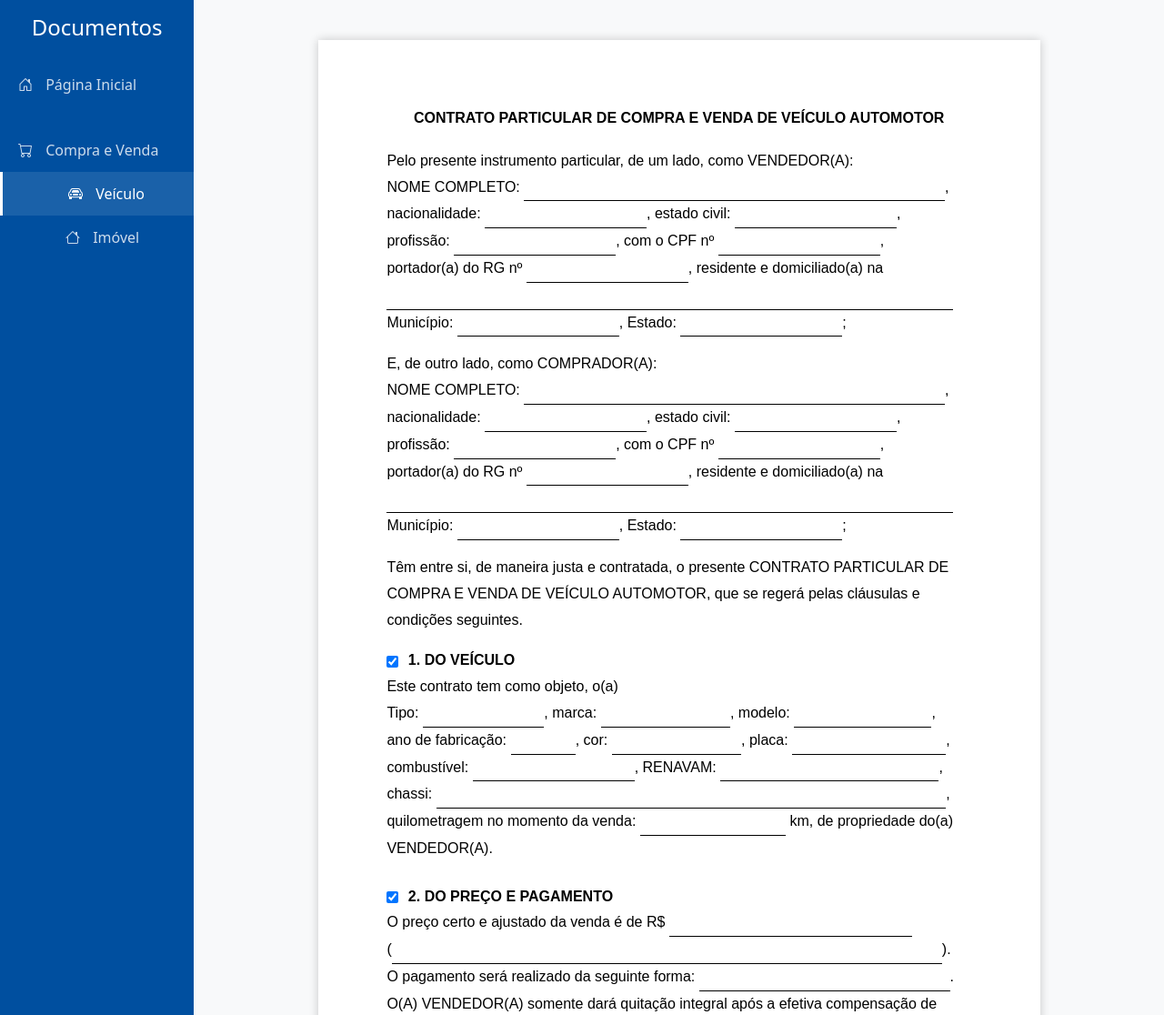
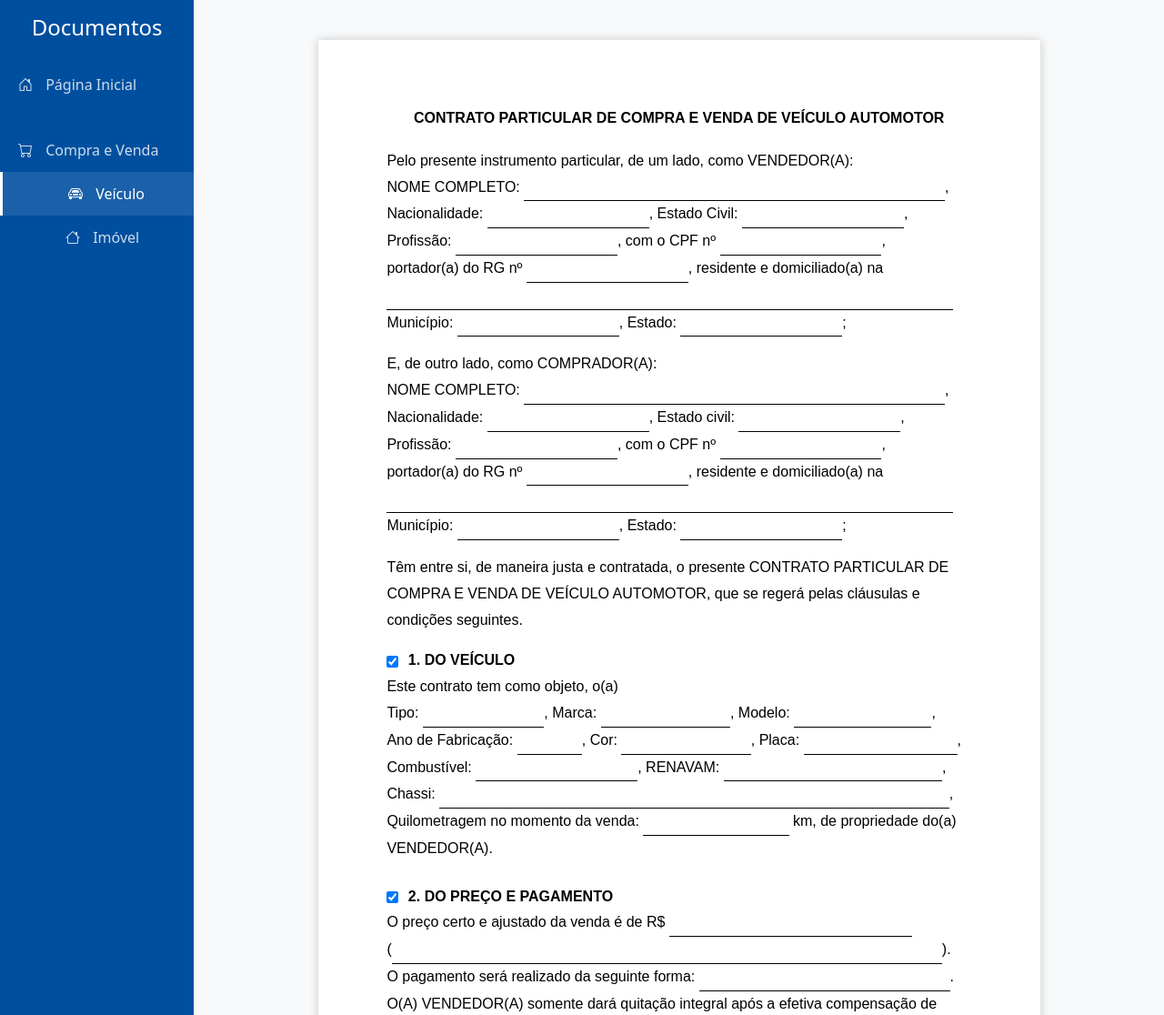
Before and after one commit to Antonio-Neves/document-automation, a Django app: page /contract-sale-vehicle/ in a window 1280 px wide. Shown: the top 1116 px of the page at 91% size. Run offline with Django 5.2, Linux system fonts and the light colour scheme; some libraries are stand-ins or nearby versions.

Commit message:
Changed text capitalization

```diff
--- a/dashboard/templates/dashboard/contract_sale_vehicle.html
+++ b/dashboard/templates/dashboard/contract_sale_vehicle.html
@@ -12,8 +12,8 @@
     <p>
         Pelo presente instrumento particular, de um lado, como VENDEDOR(A):<br>
         NOME COMPLETO: <input type="text" name="seller_name" style="width: 52ch">,<br>
-        nacionalidade: <input type="text" name="seller_nationality" style="width: 20ch">, estado civil: <input type="text" name="seller_marital_status" style="width: 20ch">,<br>
-        profissão: <input type="text" name="seller_profession" style="width: 20ch">, com o CPF nº <input type="text" name="seller_cpf" style="width: 20ch">,<br>
+        Nacionalidade: <input type="text" name="seller_nationality" style="width: 20ch">, Estado Civil: <input type="text" name="seller_marital_status" style="width: 20ch">,<br>
+        Profissão: <input type="text" name="seller_profession" style="width: 20ch">, com o CPF nº <input type="text" name="seller_cpf" style="width: 20ch">,<br>
         portador(a) do RG nº <input type="text" name="seller_rg" style="width: 20ch">, residente e domiciliado(a) na<br>
         <input type="text" name="seller_address" style="width: 70ch"><br>
         Município: <input type="text" name="seller_city" style="width: 20ch">, Estado: <input type="text" name="seller_state" style="width: 20ch">;
@@ -22,8 +22,8 @@
     <p>
         E, de outro lado, como COMPRADOR(A):<br>
         NOME COMPLETO: <input type="text" name="buyer_name" style="width: 52ch">,<br>
-        nacionalidade: <input type="text" name="buyer_nationality" style="width: 20ch">, estado civil: <input type="text" name="buyer_marital_status" style="width: 20ch">,<br>
-        profissão: <input type="text" name="buyer_profession" style="width: 20ch">, com o CPF nº <input type="text" name="buyer_cpf" style="width: 20ch">,<br>
+        Nacionalidade: <input type="text" name="buyer_nationality" style="width: 20ch">, Estado civil: <input type="text" name="buyer_marital_status" style="width: 20ch">,<br>
+        Profissão: <input type="text" name="buyer_profession" style="width: 20ch">, com o CPF nº <input type="text" name="buyer_cpf" style="width: 20ch">,<br>
         portador(a) do RG nº <input type="text" name="buyer_rg" style="width: 20ch">, residente e domiciliado(a) na<br>
         <input type="text" name="buyer_address" style="width: 70ch"><br>
         Município: <input type="text" name="buyer_city" style="width: 20ch">, Estado: <input type="text" name="buyer_state" style="width: 20ch">;
@@ -39,11 +39,11 @@
         <h2 class="clause-title">1. DO VEÍCULO</h2>
         <p>
             Este contrato tem como objeto, o(a)<br>
-            Tipo: <input type="text" name="vehicle_type" style="width: 15ch">, marca: <input type="text" name="vehicle_brand" style="width: 16ch">, modelo: <input type="text" name="vehicle_model" style="width: 17ch">,<br>
-            ano de fabricação: <input type="text" name="vehicle_manufacture_year" style="width: 8ch">, cor: <input type="text" name="vehicle_color" style="width: 16ch">, placa: <input type="text" name="vehicle_plate" style="width: 19ch">,<br>
-            combustível: <input type="text" name="vehicle_fuel" style="width: 20ch">, RENAVAM: <input type="text" name="vehicle_renavam" style="width: 27ch">,<br>
-            chassi: <input type="text" name="vehicle_chassis" style="width: 63ch">,<br>
-            quilometragem no momento da venda: <input type="text" name="vehicle_mileage" style="width: 18ch"> km, de propriedade do(a) VENDEDOR(A).
+            Tipo: <input type="text" name="vehicle_type" style="width: 15ch">, Marca: <input type="text" name="vehicle_brand" style="width: 16ch">, Modelo: <input type="text" name="vehicle_model" style="width: 17ch">,<br>
+            Ano de Fabricação: <input type="text" name="vehicle_manufacture_year" style="width: 8ch">, Cor: <input type="text" name="vehicle_color" style="width: 16ch">, Placa: <input type="text" name="vehicle_plate" style="width: 19ch">,<br>
+            Combustível: <input type="text" name="vehicle_fuel" style="width: 20ch">, RENAVAM: <input type="text" name="vehicle_renavam" style="width: 27ch">,<br>
+            Chassi: <input type="text" name="vehicle_chassis" style="width: 63ch">,<br>
+            Quilometragem no momento da venda: <input type="text" name="vehicle_mileage" style="width: 18ch"> km, de propriedade do(a) VENDEDOR(A).
         </p>
     </div>
 
```
Also changed, not shown: dashboard/templates/dashboard/contract_sale_property.html (+4 -4 lines), dashboard/templates/dashboard/contract_sale_property_pdf.html (+4 -4 lines), dashboard/templates/dashboard/contract_sale_vehicle_pdf.html (+5 -5 lines).
